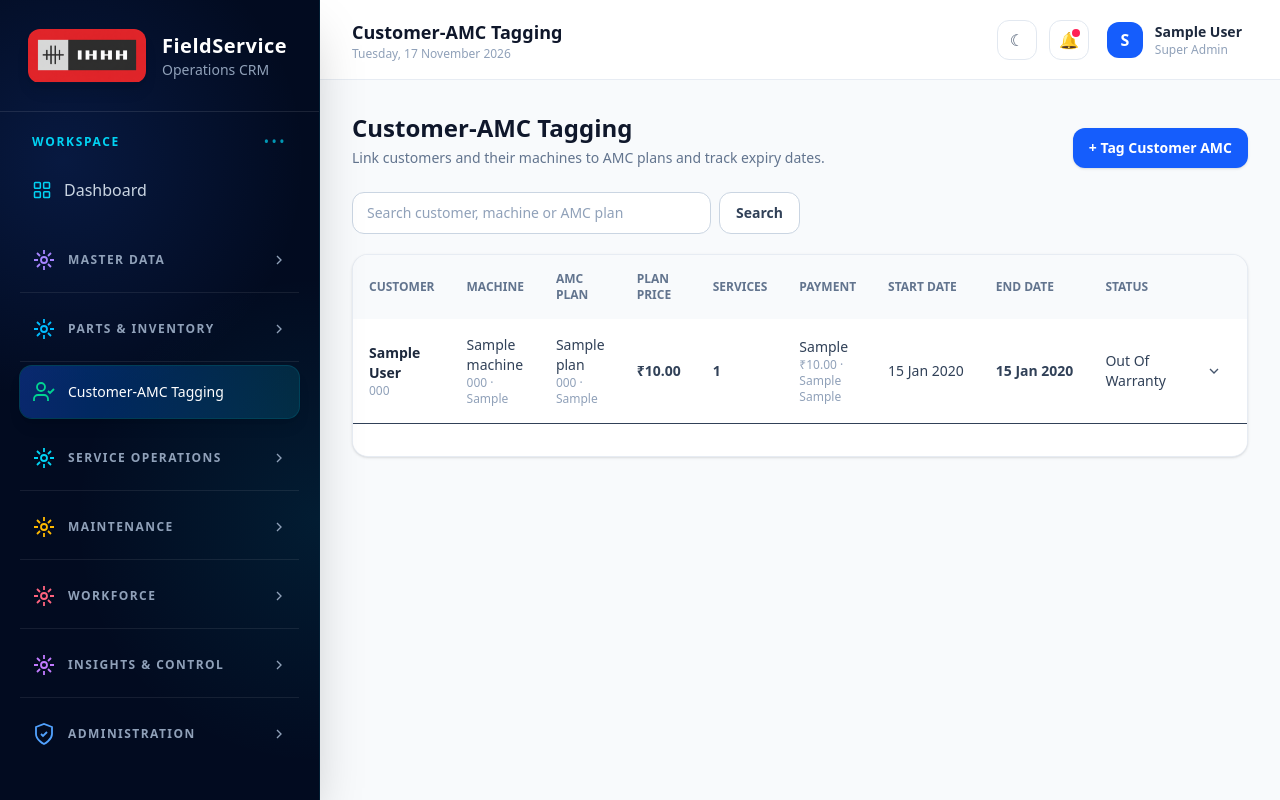
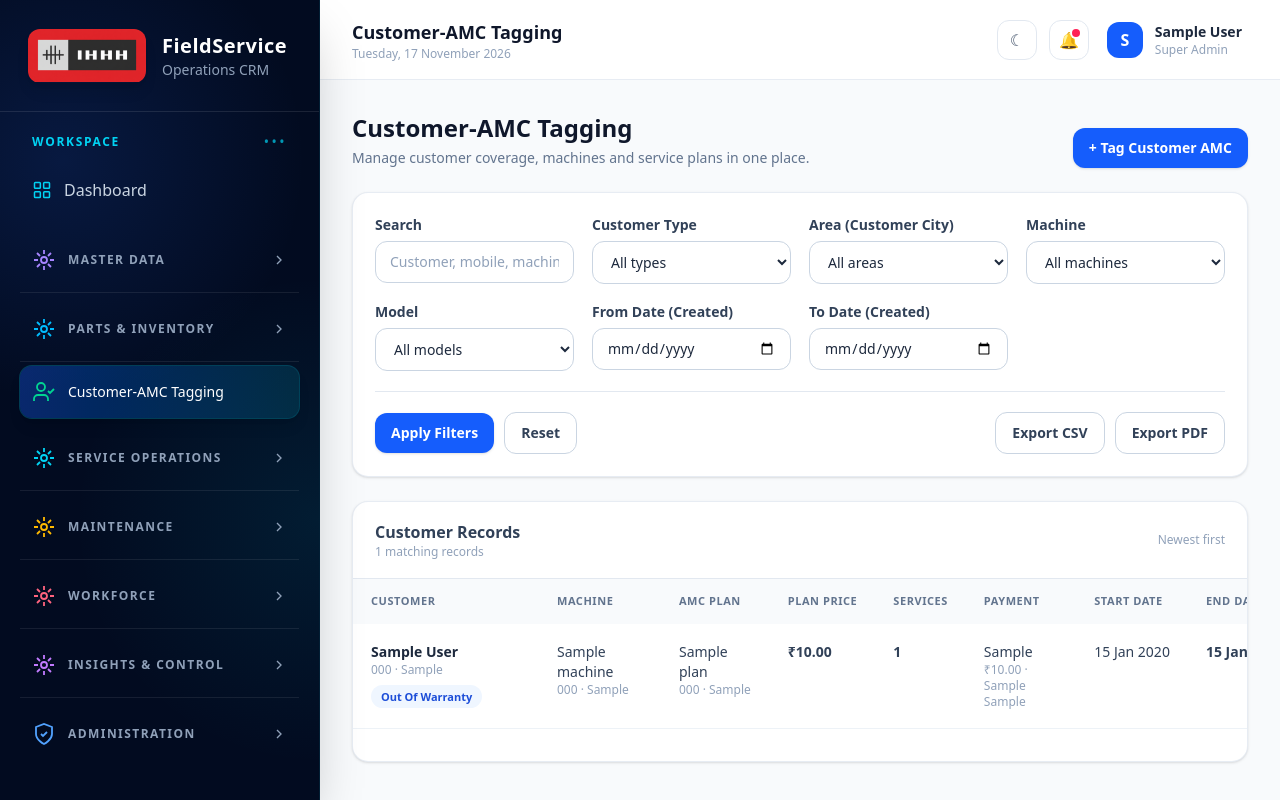
Before and after one commit to logicraftsoftware-bit/techerp, a Laravel app: page /customer-amc-taggings in a window 1280 px wide. Run offline with Laravel 12, Linux system fonts and the light colour scheme; a user stored in the database is signed in; data comes from the database, SQL or seed files in the repository; tables that the repository leaves empty hold one stand-in row (values such as "Sample post"); style sheets or scripts are compiled from the project's sources; some libraries are stand-ins or nearby versions.

Commit message:
Improve tagging list with coverage filters and CSV PDF exports

```diff
--- a/app/Http/Controllers/CustomerAmcTaggingController.php
+++ b/app/Http/Controllers/CustomerAmcTaggingController.php
@@ -14,23 +14,61 @@ use Illuminate\View\View;
 
 class CustomerAmcTaggingController extends Controller
 {
-    public function index(Request $request): View
+    public function index(Request $request): View|\Symfony\Component\HttpFoundation\Response
     {
         abort_unless($request->user()->hasRole('super-admin', 'admin') || $request->user()->hasPermission('customer-amc-taggings.view'), 403);
-
-        $records = CustomerAmcTagging::with(['customer', 'machine', 'amcPlan', 'serviceRequests.workAssignments.technician', 'serviceRequests.workAssignments.statusHistories', 'serviceRequests.workAssignments.jobParts'])
-            ->when($request->search, function ($query, $search) {
+        $filters = $request->validate([
+            'search' => ['nullable', 'string', 'max:150'],
+            'customer_type' => ['nullable', 'in:in_warranty,amc,out_of_warranty'],
+            'area' => ['nullable', 'string', 'max:100'],
+            'model' => ['nullable', 'string', 'max:150'],
+            'machine_id' => ['nullable', 'integer', 'exists:machines,id'],
+            'from_date' => ['nullable', 'date'],
+            'to_date' => ['nullable', 'date', ...($request->filled('from_date') ? ['after_or_equal:from_date'] : [])],
+            'export' => ['nullable', 'in:csv,pdf'],
+        ]);
+        $query = CustomerAmcTagging::with(['customer', 'machine', 'amcPlan'])
+            ->when($filters['search'] ?? null, function ($query, $search) {
                 $query->where(function ($nested) use ($search) {
-                    $nested->whereHas('customer', fn ($q) => $q->where('customer_name', 'like', "%{$search}%")->orWhere('customer_code', 'like', "%{$search}%"))
+                    $nested->whereHas('customer', fn ($q) => $q->where('customer_name', 'like', "%{$search}%")->orWhere('customer_code', 'like', "%{$search}%")->orWhere('mobile', 'like', "%{$search}%"))
                         ->orWhereHas('machine', fn ($q) => $q->where('machine_name', 'like', "%{$search}%")->orWhere('machine_code', 'like', "%{$search}%"))
                         ->orWhereHas('amcPlan', fn ($q) => $q->where('plan_name', 'like', "%{$search}%")->orWhere('plan_code', 'like', "%{$search}%"));
                 });
             })
-            ->orderBy('end_date')
-            ->paginate(15)
-            ->withQueryString();
+            ->when($filters['customer_type'] ?? null, fn ($q, $value) => $q->where('customer_type', $value))
+            ->when($filters['area'] ?? null, fn ($q, $value) => $q->whereHas('customer', fn ($c) => $c->where('city', $value)))
+            ->when($filters['model'] ?? null, fn ($q, $value) => $q->whereHas('machine', fn ($m) => $m->where('model', $value)))
+            ->when($filters['machine_id'] ?? null, fn ($q, $value) => $q->where('machine_id', $value))
+            ->when($filters['from_date'] ?? null, fn ($q, $value) => $q->whereDate('created_at', '>=', $value))
+            ->when($filters['to_date'] ?? null, fn ($q, $value) => $q->whereDate('created_at', '<=', $value))
+            ->orderByDesc('created_at')->orderByDesc('id');
 
-        return view('customer-amc-taggings.index', compact('records'));
+        if (($filters['export'] ?? null) === 'csv') {
+            return response()->streamDownload(function () use ($query) {
+                $file = fopen('php://output', 'w');
+                fwrite($file, "\xEF\xBB\xBF");
+                fputcsv($file, ['Customer', 'Customer Code', 'Mobile', 'Coverage Type', 'Area (City)', 'Machine', 'Model', 'AMC Plan', 'Plan Price', 'Services', 'Collection By', 'Paid Amount', 'Payment Method', 'Remarks', 'Start Date', 'End Date', 'Created Date']);
+                foreach ($query->lazy(500) as $record) {
+                    $row = [$record->customer->customer_name, $record->customer->customer_code, $record->customer->mobile,
+                        $record->customer_type === 'amc' ? 'AMC' : ($record->customer_type === 'in_warranty' ? 'In Warranty' : 'Out Of Warranty'),
+                        $record->customer->city, $record->machine->machine_name, $record->machine->model,
+                        $record->amcPlan?->plan_name, $record->amcPlan?->price, $record->service_count,
+                        $record->payment_collected_by, $record->paid_amount, $record->payment_method, $record->payment_remarks,
+                        $record->start_date?->toDateString(), $record->end_date?->toDateString(), $record->created_at->toDateString()];
+                    fputcsv($file, array_map(fn ($value) => is_string($value) && preg_match('/^[\s]*[=+@-]/', $value) ? "'".$value : $value, $row));
+                }
+                fclose($file);
+            }, 'customer-taggings.csv', ['Content-Type' => 'text/csv; charset=UTF-8']);
+        }
+        if (($filters['export'] ?? null) === 'pdf') {
+            return \Barryvdh\DomPDF\Facade\Pdf::loadView('customer-amc-taggings.export', ['records' => $query->get(), 'filters' => $filters])
+                ->setPaper('a4', 'landscape')->download('customer-taggings.pdf');
+        }
+        $records = $query->with(['serviceRequests.workAssignments.technician', 'serviceRequests.workAssignments.statusHistories', 'serviceRequests.workAssignments.jobParts'])->paginate(15)->withQueryString();
+        $areas = Customer::whereNotNull('city')->where('city', '!=', '')->distinct()->orderBy('city')->pluck('city');
+        $models = Machine::whereNotNull('model')->where('model', '!=', '')->distinct()->orderBy('model')->pluck('model');
+        $machines = Machine::orderBy('machine_name')->get(['id', 'machine_name', 'machine_code']);
+        return view('customer-amc-taggings.index', compact('records', 'areas', 'models', 'machines'));
     }
 
     public function create(): View
--- a/resources/views/customer-amc-taggings/index.blade.php
+++ b/resources/views/customer-amc-taggings/index.blade.php
@@ -1,23 +1,58 @@
 @extends('layouts.app', ['title' => 'Customer-AMC Tagging'])
 
 @section('content')
+<style>
+.tagging-filters { padding: 22px; margin-bottom: 24px; }
+.tagging-filter-grid { display: grid; grid-template-columns: repeat(4,minmax(0,1fr)); gap: 18px; }
+.tagging-filter-actions { display: flex; flex-wrap: wrap; align-items: center; gap: 10px; padding-top: 20px; margin-top: 20px; border-top: 1px solid #e2e8f0; }
+.tagging-filter-actions .export-actions { display: flex; gap: 10px; margin-left: auto; }
+.tagging-results { overflow: hidden; }
+.tagging-results-header { display: flex; justify-content: space-between; align-items: center; padding: 18px 22px; border-bottom: 1px solid #e2e8f0; }
+.tagging-table-scroll { overflow-x: auto; }
+.tagging-results table { min-width: 1280px; }
+.tagging-results thead th { padding: 15px 18px; font-size: 11px; letter-spacing: .05em; white-space: nowrap; }
+.tagging-results tbody td { padding: 18px; vertical-align: top; border-bottom: 1px solid #edf2f7; }
+.tagging-results tbody tr:hover { background-color: #f8fafc; }
+.tagging-results .status-badge, .coverage-pill { display: inline-flex; align-items: center; padding: 4px 10px; border-radius: 999px; font-size: 11px; font-weight: 600; white-space: nowrap; }
+.tagging-results .status-muted { color: #64748b; background: #f1f5f9; }
+.tagging-results .status-warning { color: #92400e; background: #fef3c7; }
+.tagging-results .status-success { color: #047857; background: #d1fae5; }
+.coverage-pill { color: #1d4ed8; background: #eff6ff; margin-top: 7px; }
+.tagging-results .table-action { display: inline-flex; align-items: center; background: #f1f5f9; padding: 6px 9px; }
+.tagging-results .customer-name { display: block; min-width: 150px; }
+.dark .tagging-results tbody tr:hover { background-color: #1e293b; }
+@media(max-width:1100px) { .tagging-filter-grid { grid-template-columns: repeat(2,minmax(0,1fr)); } }
+@media(max-width:640px) { .tagging-filter-grid { grid-template-columns: 1fr; } .tagging-filter-actions .export-actions { margin-left: 0; width: 100%; } }
+</style>
 @php($isAdmin = auth()->user()->hasRole('super-admin', 'admin'))
 @php($canCreateServiceRequest = $isAdmin || auth()->user()->hasPermission('service-requests.create'))
 <div class="mb-6 flex flex-col justify-between gap-4 sm:flex-row sm:items-end">
-    <div><h2 class="text-2xl font-bold text-slate-900">Customer-AMC Tagging</h2><p class="mt-1 text-sm text-slate-500">Link customers and their machines to AMC plans and track expiry dates.</p></div>
+    <div><h2 class="text-2xl font-bold text-slate-900">Customer-AMC Tagging</h2><p class="mt-1 text-sm text-slate-500">Manage customer coverage, machines and service plans in one place.</p></div>
     @if($isAdmin)<a href="{{ route('customer-amc-taggings.create') }}" class="btn-primary">+ Tag Customer AMC</a>@endif
 </div>
 
-<form method="GET" class="mb-5 max-w-md"><label class="sr-only" for="search">Search</label><div class="flex gap-2"><input id="search" name="search" value="{{ request('search') }}" class="form-input" placeholder="Search customer, machine or AMC plan"><button class="btn-secondary">Search</button></div></form>
+<form method="GET" action="{{ route('customer-amc-taggings.index') }}" class="card tagging-filters">
+    <div class="tagging-filter-grid">
+        <div><label class="form-label" for="search">Search</label><input id="search" name="search" value="{{ request('search') }}" class="form-input" placeholder="Customer, mobile, machine or plan"></div>
+        <div><label class="form-label" for="coverage">Customer Type</label><select id="coverage" name="customer_type" class="form-input"><option value="">All types</option>@foreach(['in_warranty' => 'In Warranty', 'amc' => 'AMC', 'out_of_warranty' => 'Out Of Warranty'] as $value => $label)<option value="{{ $value }}" @selected(request('customer_type') === $value)>{{ $label }}</option>@endforeach</select></div>
+        <div><label class="form-label" for="area">Area (Customer City)</label><select id="area" name="area" class="form-input"><option value="">All areas</option>@foreach($areas as $area)<option value="{{ $area }}" @selected(request('area') === $area)>{{ $area }}</option>@endforeach</select></div>
+        <div><label class="form-label" for="machine">Machine</label><select id="machine" name="machine_id" class="form-input"><option value="">All machines</option>@foreach($machines as $machine)<option value="{{ $machine->id }}" @selected((string) request('machine_id') === (string) $machine->id)>{{ $machine->machine_name }} ({{ $machine->machine_code }})</option>@endforeach</select></div>
+        <div><label class="form-label" for="model">Model</label><select id="model" name="model" class="form-input"><option value="">All models</option>@foreach($models as $model)<option value="{{ $model }}" @selected(request('model') === $model)>{{ $model }}</option>@endforeach</select></div>
+        <div><label class="form-label" for="from-date">From Date (Created)</label><input id="from-date" type="date" name="from_date" value="{{ request('from_date') }}" class="form-input"></div>
+        <div><label class="form-label" for="to-date">To Date (Created)</label><input id="to-date" type="date" name="to_date" value="{{ request('to_date') }}" class="form-input"></div>
+    </div>
+    <div class="tagging-filter-actions"><button class="btn-primary">Apply Filters</button><a href="{{ route('customer-amc-taggings.index') }}" class="btn-secondary">Reset</a><div class="export-actions"><button type="submit" name="export" value="csv" class="btn-secondary">Export CSV</button><button type="submit" name="export" value="pdf" class="btn-secondary">Export PDF</button></div></div>
+</form>
 
-<div class="card overflow-x-auto" x-data="{ expanded: null }">
-    <table class="w-full text-left text-sm">
+<div class="card tagging-results" x-data="{ expanded: null }">
+    <div class="tagging-results-header"><div><strong>Customer Records</strong><p class="text-xs text-slate-400">{{ number_format($records->total()) }} matching records</p></div><span class="text-xs text-slate-400">Newest first</span></div>
+    <div class="tagging-table-scroll"><table class="w-full text-left text-sm">
         <thead class="bg-slate-50 text-xs uppercase text-slate-500"><tr><th class="p-4">Customer</th><th class="p-4">Machine</th><th class="p-4">AMC Plan</th><th class="p-4">Plan Price</th><th class="p-4">Services</th><th class="p-4">Payment</th><th class="p-4">Start Date</th><th class="p-4">End Date</th><th class="p-4">Status</th>@if($isAdmin)<th class="p-4 text-right">Actions</th>@endif</tr></thead>
         <tbody class="divide-y">
         @forelse($records as $record)
             @php($daysLeft = $record->end_date ? today()->diffInDays($record->end_date, false) : null)
             <tr :class="expanded === {{ $record->id }} && 'bg-blue-50/30'">
-                <td class="p-4"><span class="font-semibold text-slate-800">{{ $record->customer->customer_name }}</span><div class="text-xs text-slate-400">{{ $record->customer->customer_code }}</div></td>
+                <td class="p-4"><span class="font-semibold text-slate-800 customer-name">{{ $record->customer->customer_name }}</span><div class="text-xs text-slate-400">{{ $record->customer->customer_code }} &middot; {{ $record->customer->city }}</div><span class="coverage-pill">{{ $record->customer_type === 'amc' ? 'AMC' : ($record->customer_type === 'in_warranty' ? 'In Warranty' : 'Out Of Warranty') }}</span></td>
                 <td class="p-4">{{ $record->machine->machine_name }}<div class="text-xs text-slate-400">{{ $record->machine->machine_code }}{{ $record->machine->model ? ' · '.$record->machine->model : '' }}</div></td>
                 <td class="p-4">{{ $record->amcPlan?->plan_name ?? '-' }}<div class="text-xs text-slate-400">{{ $record->amcPlan?->plan_code ?? '-' }} · {{ str($record->amcPlan?->duration)->replace('_', ' ')->title() }}</div></td>
                 <td class="p-4 whitespace-nowrap font-semibold">₹{{ number_format((float) $record->amcPlan?->price, 2) }}</td>
@@ -64,7 +99,7 @@
             <tr><td colspan="{{ $isAdmin ? 10 : 9 }}" class="p-12 text-center text-slate-400">No Customer-AMC taggings found.</td></tr>
         @endforelse
         </tbody>
-    </table>
+    </table></div>
     <div class="p-4">{{ $records->links() }}</div>
 </div>
 @endsection
```
Also changed, not shown: resources/views/customer-amc-taggings/export.blade.php (added, +17 -0 lines), tests/Feature/CustomerAmcTaggingTest.php (+38 -0 lines).
